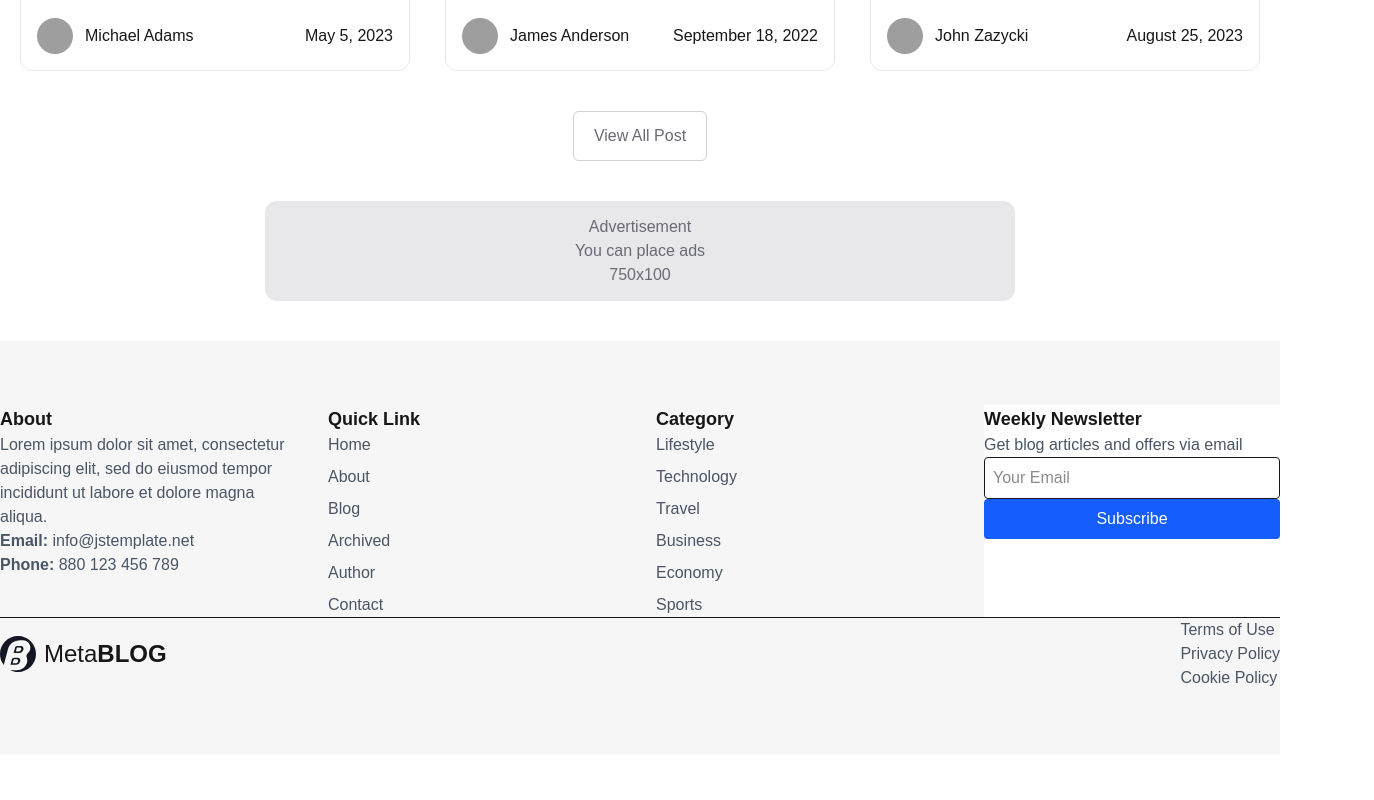
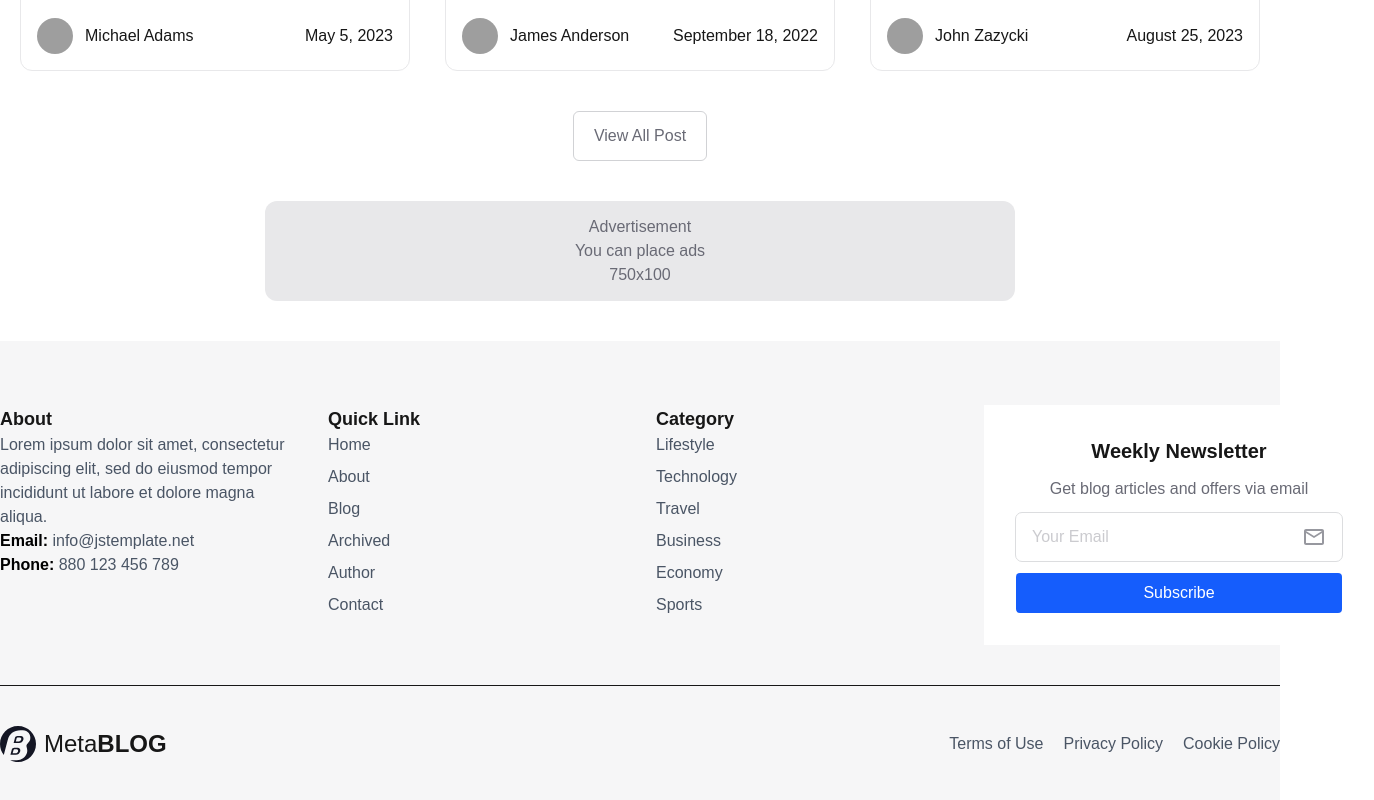
Before and after one commit to AbdulboisNigmatjonov17/metablog-project, a Next.js app: page /blog in a window 1280 px wide. Shown: the part 2009-2809 px from the top of the page, 1374 px wide, since content can reach past the window. Before the commit the page ends 2763 px from the top, so only its background shows below. Built offline with nearby package versions, Linux system fonts and the light colour scheme; grey boxes are pictures that could not be loaded.

Commit message:
footer xatolari tuzatildi

```diff
--- a/src/components/footer/Footer.jsx
+++ b/src/components/footer/Footer.jsx
@@ -1,19 +1,20 @@
 "use client"
 import { useTheme } from "@/context/ThemeContext";
 import Logo from "../logo/Logo";
+import { MailOutline } from "@mui/icons-material";
 
 export default function Footer() {
     const { theme } = useTheme()
     return (
         <footer className={`${theme === 'dark' ? 'bg-[#141624]' : 'bg-[#F6F6F7]'} py-16 `}>
-            <div className="Container grid grid-cols-1 md:grid-cols-4 gap-8">
+            <div className="Container grid grid-cols-1 md:grid-cols-2 lg:grid-cols-4 gap-8">
                 <div>
                     <h3 className="text-lg font-semibold">About</h3>
-                    <p className="text-gray-600 -2">
+                    <p className="text-gray-600 ">
                         Lorem ipsum dolor sit amet, consectetur adipiscing elit, sed do eiusmod tempor incididunt ut labore et dolore magna aliqua.
                     </p>
-                    <p className="text-gray-600 -2"><strong>Email:</strong> info@jstemplate.net</p>
-                    <p className="text-gray-600"><strong>Phone:</strong> 880 123 456 789</p>
+                    <p className="text-gray-600"><strong className={`${theme === 'dark' ? 'text-white' : 'text-black'}`}>Email:</strong> info@jstemplate.net</p>
+                    <p className="text-gray-600"><strong className={`${theme === 'dark' ? 'text-white' : 'text-black'}`}>Phone:</strong> 880 123 456 789</p>
                 </div>
                 <div>
                     <h3 className="text-lg font-semibold">Quick Link</h3>
@@ -37,18 +38,20 @@ export default function Footer() {
                         <li>Sports</li>
                     </ul>
                 </div>
-                <div className={`${theme === 'dark' ? 'bg-[#242535]' : 'bg-white'}`}>
-                    <h3 className="text-lg font-semibold">Weekly Newsletter</h3>
-                    <p className="text-gray-600 -2">Get blog articles and offers via email</p>
-                    <input type="email" placeholder="Your Email" className="w-full -2 p-2 border rounded" />
-                    <img src="" alt="" />
-                    <button className="w-full bg-blue-600 text-white py-2 -2 rounded">Subscribe</button>
+                <div className={`${theme === 'dark' ? 'bg-[#242535]' : 'bg-white'} w-[390px] flex flex-col justify-center p-8 gap-3 text-center`}>
+                    <h3 className="text-xl font-semibold">Weekly Newsletter</h3>
+                    <p className="text-[#696A75]">Get blog articles and offers via email</p>
+                    <form className={`outline-1 outline-[#DCDDDF] flex justify-between py-3 px-4 text-[#97989F] rounded-md ${theme === 'dark' ? 'bg-[#181A2A]' : 'bg-white'}`}>
+                        <input type="text" placeholder="Your Email" className="outline-none w-full"/>
+                        <MailOutline />
+                    </form>
+                    <button className="w-full bg-blue-600 text-white py-2 cursor-pointer hover:bg-blue-800 rounded">Subscribe</button>
                 </div>
             </div>
-            <hr className="Container" />
+            <hr className="my-10" />
             <div className="Container w-full flex justify-between">
                 <Logo />
-                <div className="">
+                <div className="flex gap-5 items-center">
                     <p className="text-gray-600">Terms of Use</p>
                     <p className="text-gray-600">Privacy Policy</p>
                     <p className="text-gray-600">Cookie Policy</p>
```
